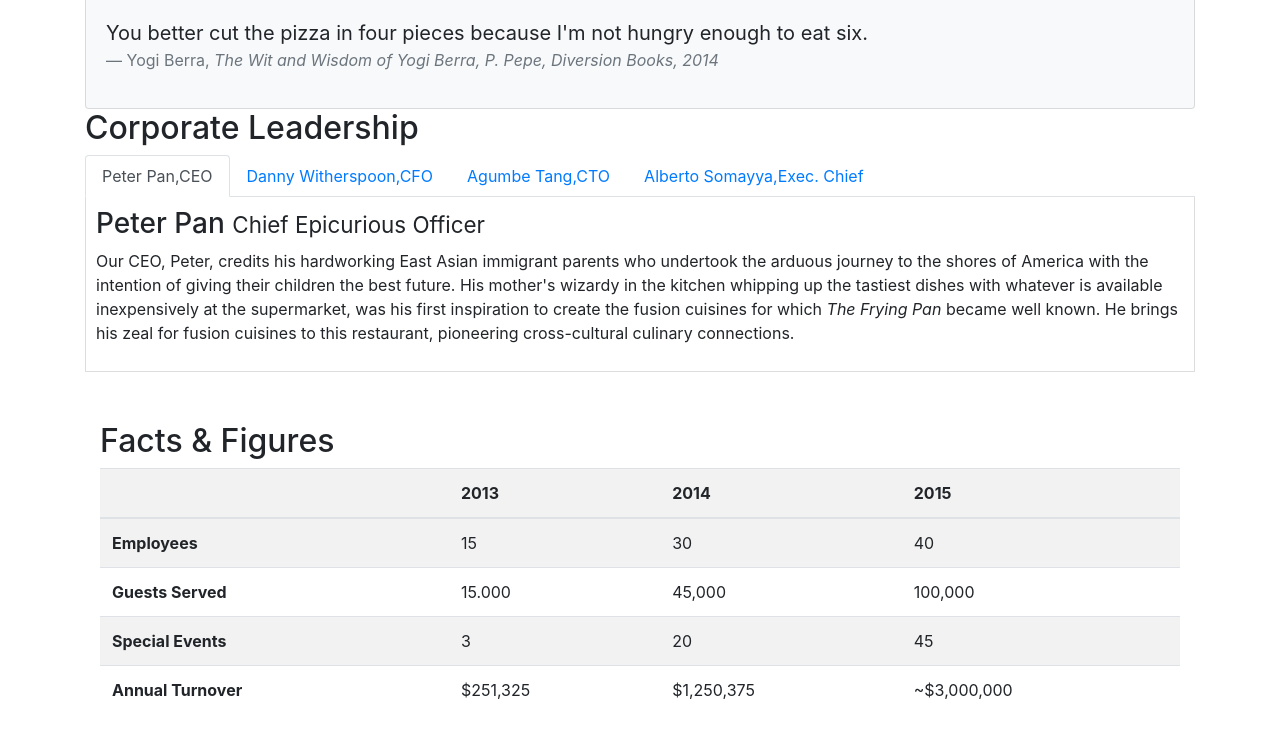
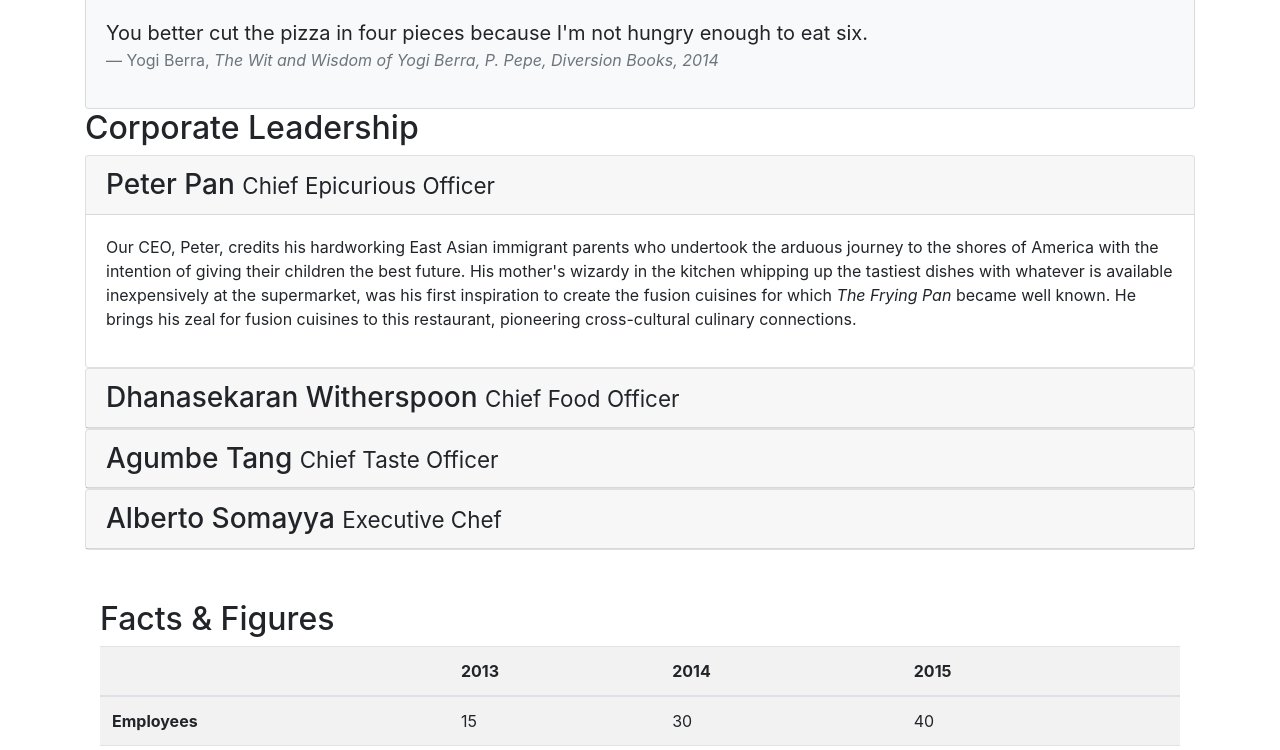
Before and after one commit to arka19das/conFusion, a website: page aboutus.html in a window 1280 px wide. Shown: the part 712-1462 px from the top of the page. Drawn offline with nearby package versions, Linux system fonts and the light colour scheme.

Commit message:
Accordion added in aboutus.html

```diff
--- a/aboutus.html
+++ b/aboutus.html
@@ -103,7 +103,7 @@
         <div class="row">
             <div class="col">
                 <h2>Corporate Leadership</h2>
-                <!--Week3 editing to add nav-tabs-->
+                <!--Week3 editing to add nav-tabs
                 <ul class="nav nav-tabs">
                     <li class="nav-item">
                         <a class="nav-link active" href="#peter" role="tab" data-toggle="tab">Peter Pan,CEO
@@ -121,25 +121,67 @@
                         <a class="nav-link" href="#alberto" role="tab" data-toggle="tab">Alberto Somayya,Exec. Chief
                         </a>
                     </li>
-                </ul>
+                </ul>    -->
 
-                <div class="tab-content">
-                    <div role="tabpanel" class="tab-pane fade show active" id="peter">
-                        <h3>Peter Pan <small>Chief Epicurious Officer</small></h3>
-                        <p class="d-none d-sm-block">Our CEO, Peter, credits his hardworking East Asian immigrant parents who undertook the arduous journey to the shores of America with the intention of giving their children the best future. His mother's wizardy in the kitchen whipping up the tastiest dishes with whatever is available inexpensively at the supermarket, was his first inspiration to create the fusion cuisines for which <em>The Frying Pan</em> became well known. He brings his zeal for fusion cuisines to this restaurant, pioneering cross-cultural culinary connections.</p>
+                <div id="accordion" >   <!--class="tab-content" for tabs :)-->
+
+                 <!--   <div role="tabpanel" class="tab-pane fade show active" id="peter">  for tabs:)-->
+                    <div class="card">
+                        <div class="card-header" role="tab" id="peterhead">
+                            <h3 class="mb-0">
+                                <a  data-toggle="collapse" data-target="#peter" >Peter Pan <small>Chief Epicurious Officer</small>
+                                </a>
+                            </h3>
+                        </div>
+                        <div class="collapse show" id="peter" data-parent="#accordion">
+                            <div class="card-body">
+                                <p class="d-none d-sm-block">Our CEO, Peter, credits his hardworking East Asian immigrant parents who undertook the arduous journey to the shores of America with the intention of giving their children the best future. His mother's wizardy in the kitchen whipping up the tastiest dishes with whatever is available inexpensively at the supermarket, was his first inspiration to create the fusion cuisines for which <em>The Frying Pan</em> became well known. He brings his zeal for fusion cuisines to this restaurant, pioneering cross-cultural culinary connections.</p>
+                            </div>
+                        </div>
                     </div>
-                    <div role="tabpanel" class="tab-pane fade " id="danny">
-                        <h3>Dhanasekaran Witherspoon <small>Chief Food Officer</small></h3>
-                        <p class="d-none d-sm-block">Our CFO, Danny, as he is affectionately referred to by his colleagues, comes from a long established family tradition in farming and produce. His experiences growing up on a farm in the Australian outback gave him great appreciation for varieties of food sources. As he puts it in his own words, <em>Everything that runs, wins, and everything that stays, pays!</em></p>
+                    <div class="card">
+                        <div class="card-header" role="tab" id="dannyhead">
+                            <h3 class="mb-0">
+                                <a class="collapsed" data-toggle="collapse" data-target="#danny">
+                                Dhanasekaran Witherspoon <small>Chief Food Officer</small>
+                                </a>
+                            </h3>
+                        </div>
+                        <div class="collapse" id="danny" data-parent="#accordion">
+                            <div class="card-body">
+                                <p class="d-none d-sm-block">Our CFO, Danny, as he is affectionately referred to by his colleagues, comes from a long established family tradition in farming and produce. His experiences growing up on a farm in the Australian outback gave him great appreciation for varieties of food sources. As he puts it in his own words, <em>Everything that runs, wins, and everything that stays, pays!</em></p>
+                            </div>
+                        </div>
                     </div>
-                    <div role="tabpanel" class="tab-pane fade " id="agumbe">
-                        <h3>Agumbe Tang <small>Chief Taste Officer</small></h3>
+                    <div class="card">
+                            <div class="card-header" role="tab" id="agumbehead">
+                            <h3 class="mb-0">
+                                <a class="collapsed" data-toggle="collapse" data-target="#agumbe">
+                                Agumbe Tang <small>Chief Taste Officer</small>
+                                </a>
+                            </h3>
+                        </div>
+                        <div class="collapse" id="agumbe" data-parent="#accordion">
+                            <div class="card-body">
+                                <p class="d-none d-sm-block">Blessed with the most discerning gustatory sense, Agumbe, our CTO, personally ensures that every dish that we serve meets his exacting tastes. Our chefs dread the tongue lashing that ensues if their dish does not meet his exacting standards. He lives by his motto, <em>You click only if you survive my lick.</em></p>
+                            </div>
+                        </div>
 
-                        <p class="d-none d-sm-block">Blessed with the most discerning gustatory sense, Agumbe, our CTO, personally ensures that every dish that we serve meets his exacting tastes. Our chefs dread the tongue lashing that ensues if their dish does not meet his exacting standards. He lives by his motto, <em>You click only if you survive my lick.</em></p>
                     </div>
-                    <div role="tabpanel" class="tab-pane fade " id="alberto">
-                        <h3>Alberto Somayya <small>Executive Chef</small></h3>
-                        <p class="d-none d-sm-block">Award winning three-star Michelin chef with wide International experience having worked closely with whos-who in the culinary world, he specializes in creating mouthwatering Indo-Italian fusion experiences. He says, <em>Put together the cuisines from the two craziest cultures, and you get a winning hit! Amma Mia!</em></p>
+
+                       <div class="card">
+                            <div class="card-header" role="tab" id="albertohead">
+                            <h3 class="mb-0">
+                                <a class="collapsed" data-toggle="collapse" data-target="#alberto">
+                                Alberto Somayya <small>Executive Chef</small>
+                                </a>
+                            </h3>
+                        </div>
+                        <div class="collapse" id="alberto" data-parent="#accordion">
+                            <div class="card-body">
+                                <p class="d-none d-sm-block">Award winning three-star Michelin chef with wide International experience having worked closely with whos-who in the culinary world, he specializes in creating mouthwatering Indo-Italian fusion experiences. He says, <em>Put together the cuisines from the two craziest cultures, and you get a winning hit! Amma Mia!</em></p>
+                            </div>
+                        </div>
                     </div>
                 </div>
             </div>
```
